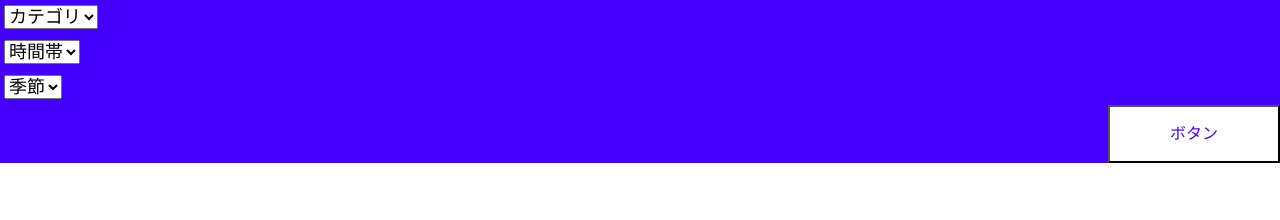
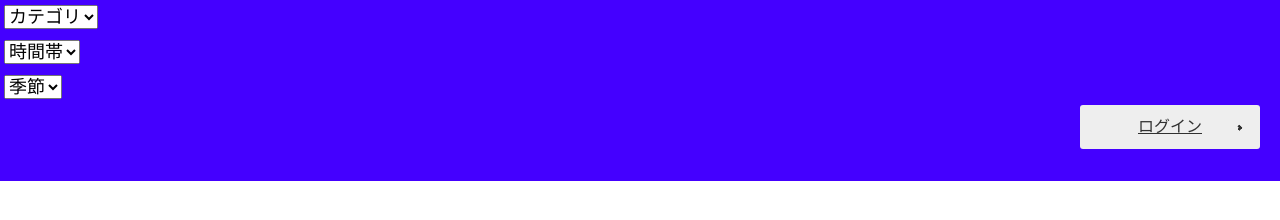
Before and after one commit to IkegamiXYZ/hack, a plain HTML site: page index.html in a window 1280 px wide. Drawn offline with nearby package versions, Linux system fonts and the light colour scheme.

Commit message:
ログインボタン　設置

```diff
--- a/css/style.css
+++ b/css/style.css
@@ -1,33 +1,54 @@
 body {
     font-family: Arial; /* フォントを Arial に */
-    text-align: center; /* 文字を中央揃えに */
+    /* 文字を中央揃えに */
 }
 
 header{
-    background-color: rgb(68, 0, 255); /* 背景を黒に */
+    background-color: rgb(68, 0, 255);
+    padding-bottom: 2em;
 }
 form {
     text-align: left;
-
-    background-color: rgb(68, 0, 255); /* 背景を黒に */
-    color: #fff; /* 文字を白に */
     margin: 0; /* 余白をなくす */
     padding: 4px; /* 要素内余白を 10px に */
     font-size: 18px; /* 文字サイズを 18px に */
     /* ヘッダーの下部に余白を作る */
 }
 
-button {
-    text-align: right;
-    background-color: rgb(255, 255, 255);
-    color: rgb(68, 0, 255);
-    padding: 15px 60px;
+
+
+.button001 a {
+
+    background: #eee;
+    border-radius: 3px;
+    position: relative;
+    display: flex;
+    justify-content: space-around;
+    align-items: center;
+    margin-left: auto;
+    margin-right: 20px;
+    margin-bottom: 20px auto;
+    max-width: 180px;
+    padding: 10px 20px;
+    color: #313131;
+    transition: 0.3s ease-in-out;
+    font-weight: 500;
 
 }
-
-.example-r{
-    border: 1px solid #999;
-    padding: 10px;
-
-    margin-top:10px;
+.button001 a:hover {
+    background: #313131;
+    color: #FFF;
 }
+.button001 a:after {
+    content: '';
+    width: 5px;
+    height: 5px;
+    border-top: 3px solid #313131;
+    border-right: 3px solid #313131;
+    transform: rotate(45deg) translateY(-50%);
+    position: absolute;
+    top: 50%;
+    right: 20px;
+    border-radius: 1px;
+    transition: 0.3s ease-in-out;
+}
--- a/index.html
+++ b/index.html
@@ -42,9 +42,12 @@
             </div>
         </form>
 
-        <div align="right">
-            <button>ボタン</button>
+
+        <div class="button001">
+            <a href="#">ログイン</a>
         </div>
+
+
 
     </header>
 
```
